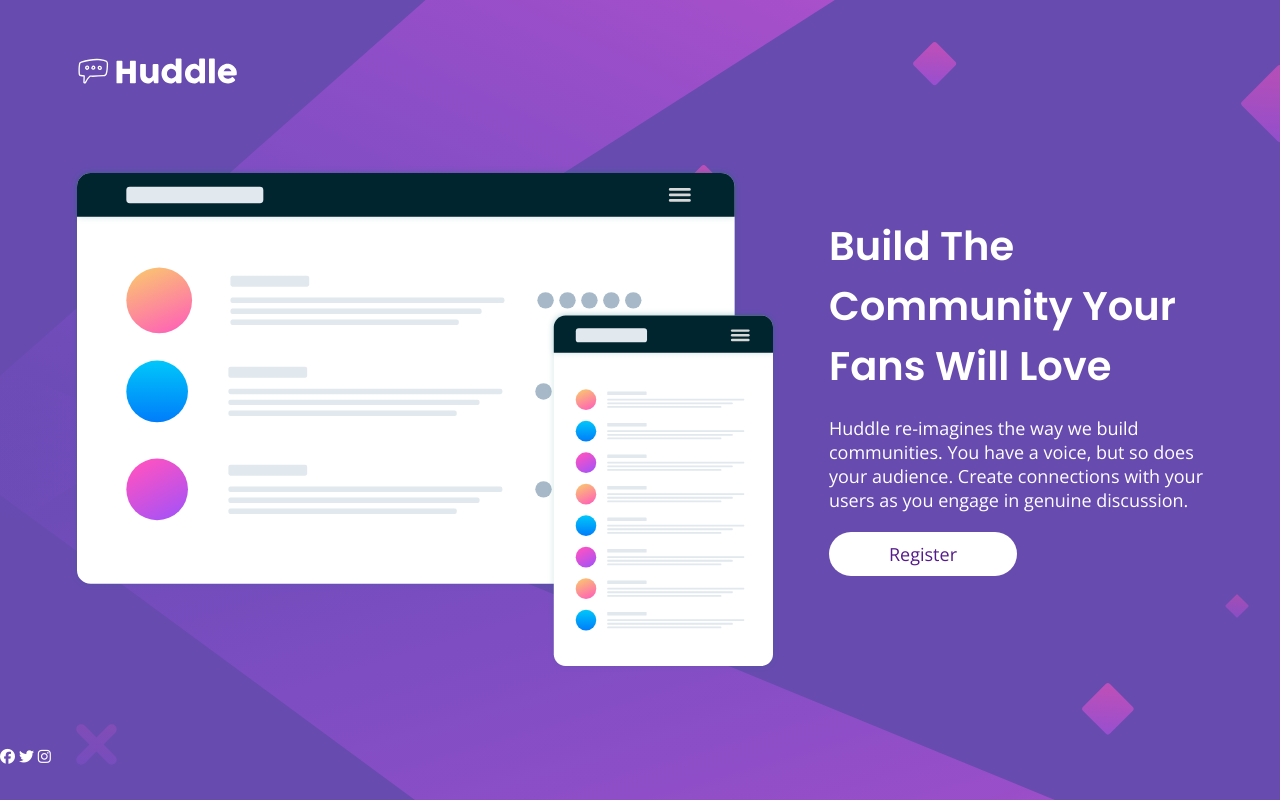
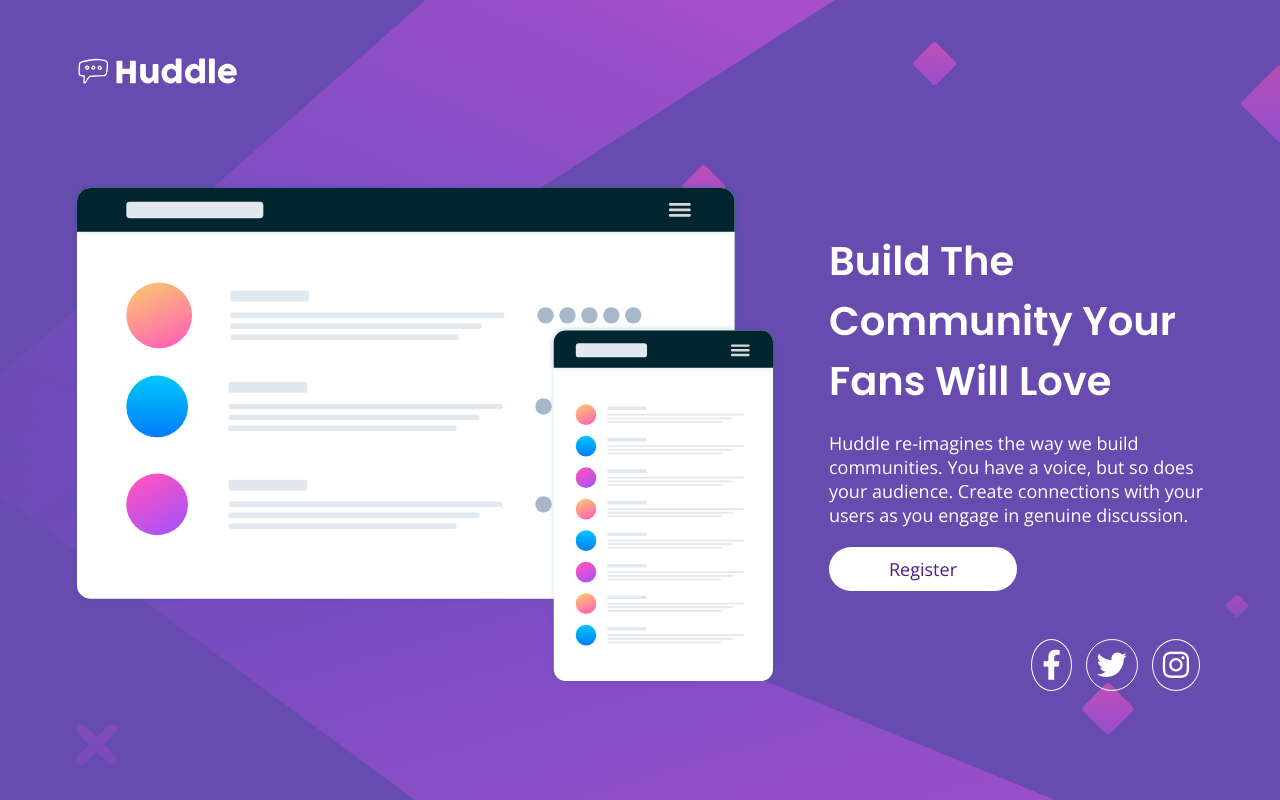
Before and after one commit to samlan24/Huddle-landing-, a plain HTML site: page index.html in a window 1280 px wide. Drawn offline with nearby package versions, Linux system fonts and the light colour scheme.

Commit message:
initial changes

```diff
--- a/css/styles.css
+++ b/css/styles.css
@@ -39,13 +39,17 @@ a{
  .card{
      display: flex;
      margin: auto;
-     margin:70px 70px;
+     margin:85px 70px 0 70px;
+
  }
 
  .card-info{
      flex-basis: 35%;
      padding-left: 50px;
      padding-top: 50px;
+     display: flex;
+     flex-direction: column;
+     position: relative;
 
  }
 
@@ -57,3 +61,20 @@ a{
  .btn{
      margin-top: 30px;
  }
+
+.fab{
+    color: #fff;
+    align-self: flex-end;
+    padding: 10px;
+    border: 1px solid #fff;
+    border-radius: 50%;
+    margin-right: 10px;
+    text-align: center;
+
+
+}
+.socials{
+    position: absolute;
+    right: 0;
+    bottom: 0;
+}
--- a/index.html
+++ b/index.html
@@ -6,7 +6,7 @@
 
   <link rel="icon" type="image/png" sizes="32x32" href="./images/favicon-32x32.png">
   <title>Frontend Mentor | Huddle landing page with single introductory section</title>
-  <script src="https://kit.fontawesome.com/858af4e785.js" crossorigin="anonymous"></script>
+  <link rel="stylesheet" href="https://use.fontawesome.com/releases/v5.15.3/css/all.css" integrity="sha384-SZXxX4whJ79/gErwcOYf+zWLeJdY/qpuqC4cAa9rOGUstPomtqpuNWT9wdPEn2fk" crossorigin="anonymous">
   <link rel="preconnect" href="https://fonts.gstatic.com">
  <link href="https://fonts.googleapis.com/css2?family=Open+Sans&family=Poppins:wght@400;600&display=swap" rel="stylesheet">
   <link rel="stylesheet" href="css/styles.css">
@@ -39,15 +39,21 @@
       <a href="">Register</a>
     </div>
 
+    <div class="socials">
+      <i class="fab fa-facebook-f fa-2x"></i>
+      <i class="fab fa-twitter fa-2x"></i>
+      <i class="fab fa-instagram fa-2x"></i>
+    </div>
+
+
   </div>
+
 
 </div>
 
-<div class="socials">
-  <i class="fab fa-facebook"></i>
-  <i class="fab fa-twitter"></i>
-  <i class="fab fa-instagram"></i>
-</div>
+
+
+
 
 
 <!--
```
